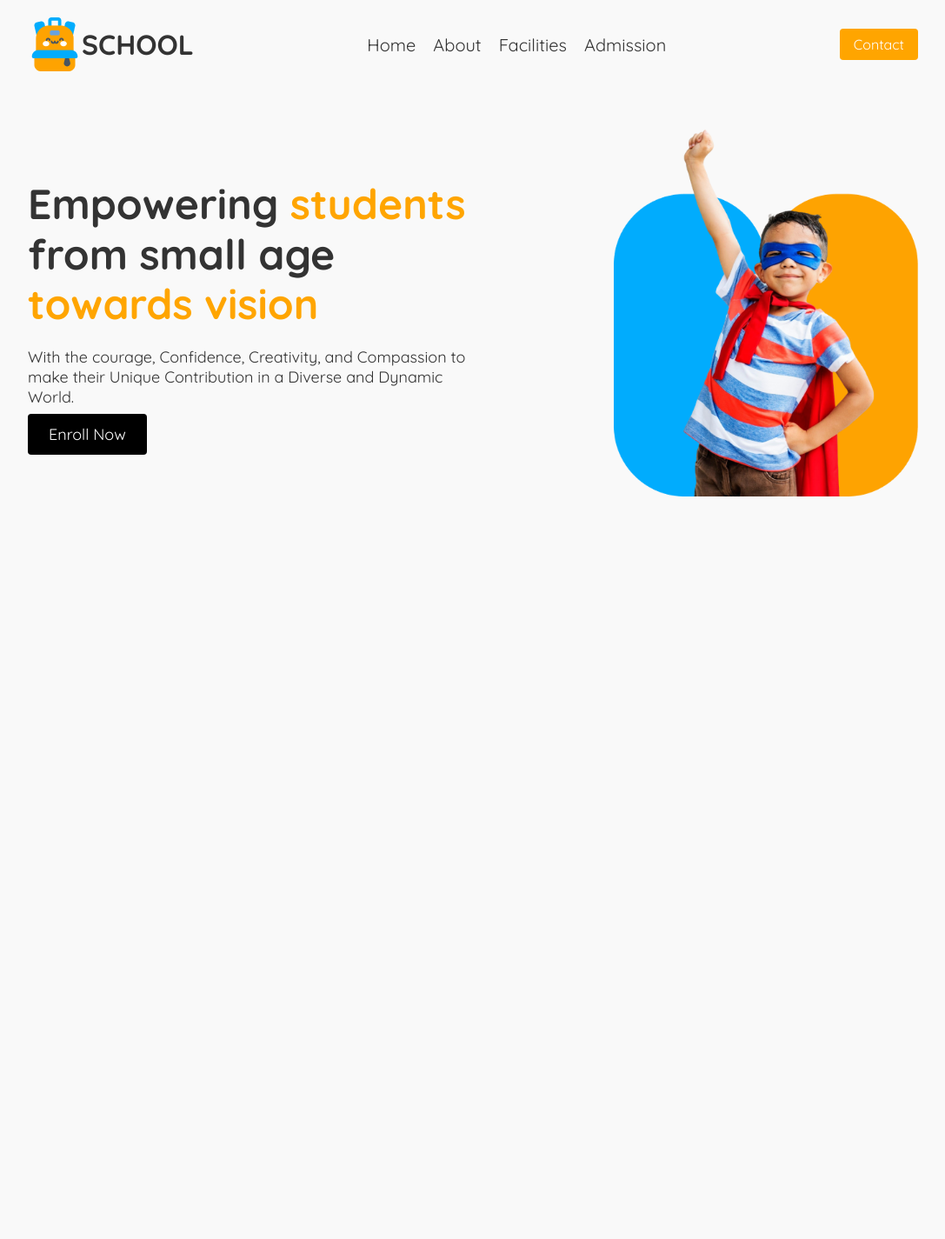
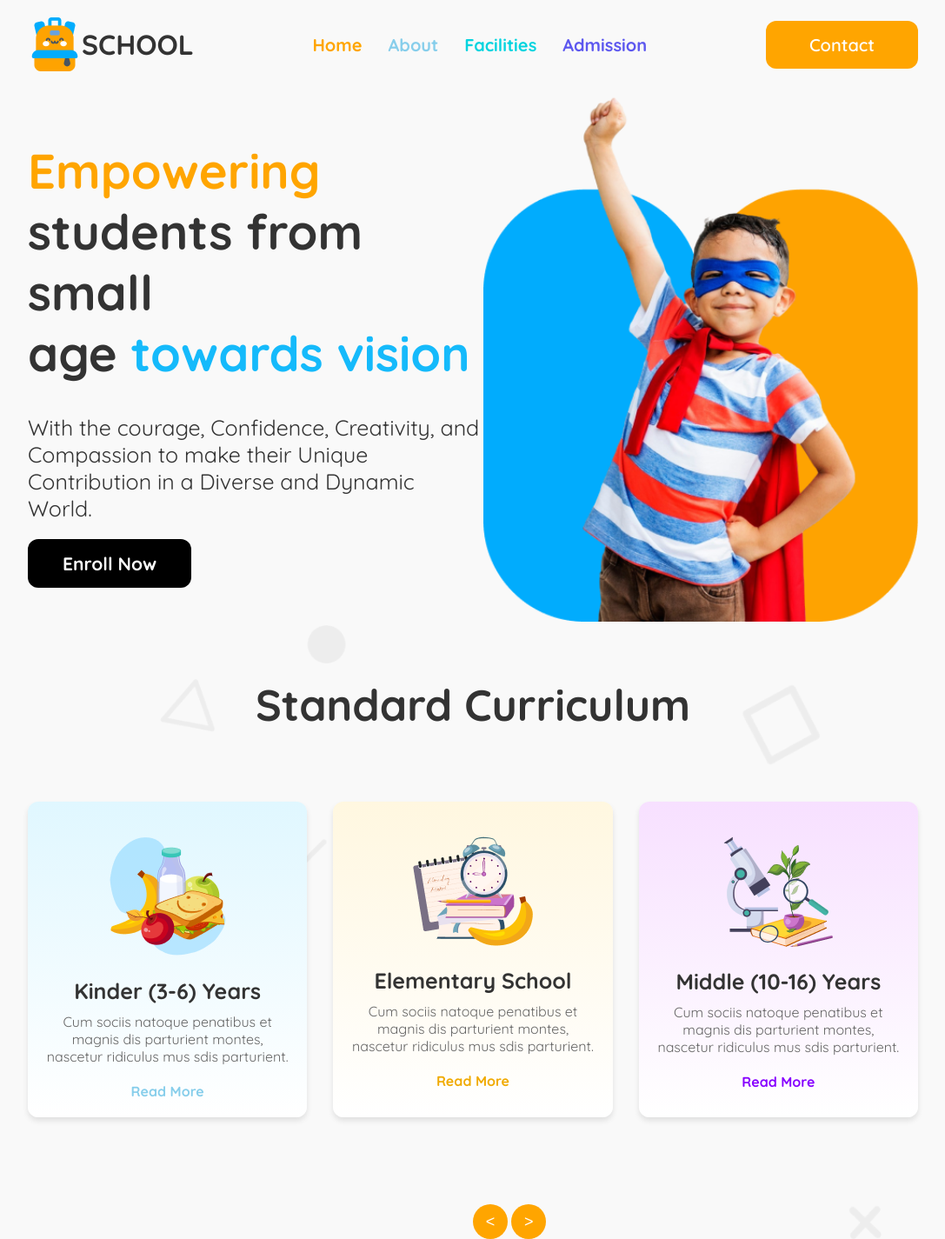
Before and after one commit to tonmoy426/PH-Assignment-2, a plain HTML site: page index.html in a window 1280 px wide. Shown: the whole page at 87% size, without its empty margins (96-1183 px from the left). Before the commit the page ends 800 px from the top, so only its background shows below. Drawn offline with Linux system fonts and the light colour scheme.

Commit message:
3rd commit for standerd curriculam

```diff
--- a/css/style.css
+++ b/css/style.css
@@ -1,4 +1,4 @@
-*{
+* {
     margin: 0px;
     padding: 0px;
 }
@@ -16,7 +16,7 @@ body {
     justify-content: space-between;
     align-items: center;
     padding: 20px 0px;
-    background-color:#f9f9f9;
+    background-color: #f9f9f9;
     width: 80%;
     margin: 0 auto;
 }
@@ -26,84 +26,258 @@ body {
     align-items: center;
 }
 
-.logo-text{
+.logo-text {
     width: 700;
     font-size: 32px;
 }
 
 .navbar .menu {
     display: flex;
-    gap: 20px;
+    gap: 30px;
 }
 
 .navbar .menu a {
     text-decoration: none;
     color: #333;
     font-size: 20px;
+    font-weight: 700;
 }
 
+#home-color {
+    color: #ffa500;
+}
+
+#about-color {
+    color: skyblue;
+}
+
+#facility-color {
+    color: #05D4DF;
+}
+
+#admission-collor {
+    color: #5D58EF;
+}
 
 .navbar .contact {
+    font-family: "Quicksand", serif;
     background-color: #ffa500;
     color: #fff;
-    padding: 8px 16px;
-    border-radius: 4px;
+    padding: 15px 50px;
+    border-radius: 12px;
     text-decoration: none;
-    font-size: 16px;
+    font-size: 20px;
+    font-weight: 600;
+    border-width: 0px;
 }
+.menu-button{
+    display: none;
+    flex-direction: column;
+    width: 30px;
+    height: 20px;
+    cursor: pointer;
 
-.navbar .contact:hover {
-    background-color: #e69500;
-}
+  }
+  .bar{
+    width: 100%;
+    height: 3px;
+    background-color: black;
+    margin: 5px 0px;
+
+  }
+
 
 /* Banner */
 .banner {
-    display: flex;
+    /* display: flex;
+     */
+    display: grid;
+    grid-template-areas: "text image";
+    grid-template-columns: 1fr 0fr;
+    justify-content: space-between;
     align-items: center;
-    justify-content: space-between;
-    padding: 40px 20px;
+    padding: 0px 20px;
     background-color: #f9f9f9;
     width: 80%;
     margin: 0 auto;
 }
 
-.banner .text {
-    max-width: 50%;
+
+
+.banner .text h1 {
+    font-size: 56px;
+    font-weight: 700;
 }
 
-.banner .text h1 {
-    font-size: 48px;
-    margin: 0;
-    line-height: 1.2;
+.banner .text h1 div {
+    color: #ffa500;
 }
 
 .banner .text h1 span {
-    color: #ffa500;
+    color: rgb(21, 186, 251);
 }
 
 .banner .text p {
-    font-size: 18px;
-    margin: 20px 0;
+    font-size: 25px;
+    margin: 35px 0px;
+    font-weight: 400;
 }
 
 .banner .text .button {
     background-color: #000;
     color: #fff;
-    padding: 12px 24px;
+    padding: 15px 40px;
     text-decoration: none;
-    font-size: 18px;
-    border-radius: 4px;
+    font-size: 21px;
+    font-weight: 700;
+    border-radius: 12px;
 }
 
-.banner .text .button:hover {
-    background-color: #333;
+
+.banner .image img {
+    width: 500px;
+    border-radius: 20px;
+    ;
 }
 
-.banner .image {
-    position: relative;
+/* curriculum */
+.curriculum-bg{
+    background-image: url(../assets/bg.png);
+    padding-top: 60px;
+    background-repeat: no-repeat;
+    background-size: cover;
+}
+.curriculum {
+    width: 80%;
+    margin: 0 auto;
+
 }
 
-.banner .image img {
-    width: 350px;
-    border-radius: 20px;
+.curriculum h1 {
+    font-size: 50px;
+    font-weight: 700;
+    text-align: center;
 }
+
+.curriculum .cards {
+    display: grid;
+    grid-template-columns: repeat(3, 2fr);
+    gap: 30px;
+    padding: 80px 0px;
+}
+
+.curriculum .card {
+    background: linear-gradient(to bottom, #e0f7ff, #ffffff);
+    border-radius: 12px;
+    box-shadow: 0 4px 6px rgba(0, 0, 0, 0.1);
+    padding: 20px;
+    text-align: center;
+    transition: transform 0.3s;
+}
+
+.curriculum .card:hover {
+    transform: translateY(-10px);
+}
+
+.curriculum .card img {
+    margin: 20px 0px;
+}
+
+.curriculum .card h3 {
+    font-size: 25px;
+    margin-bottom: 10px;
+}
+
+.curriculum .card p {
+    font-size: 16px;
+    color: #666;
+    margin-bottom: 20px;
+}
+
+.curriculum .card a {
+    text-decoration: none;
+    color: #007bff;
+    font-weight: bold;
+}
+
+.curriculum .card:nth-child(2) {
+    background: linear-gradient(to bottom, #fff7e0, #ffffff);
+}
+
+.curriculum .card:nth-child(3) {
+    background: linear-gradient(to bottom, #f7e0ff, #ffffff);
+}
+
+.curriculum .pagination {
+    justify-items: center;
+    margin-top: 20px;
+    margin-left: 50%;
+}
+
+.curriculum .pagination button {
+    background-color: #ffa500;
+    border: none;
+    border-radius: 50%;
+    color: white;
+    width: 40px;
+    height: 40px;
+    font-size: 18px;
+    margin: 0 auto;
+    cursor: pointer;
+}
+
+.curriculum .pagination button:hover {
+    background-color: #e69500;
+}
+
+
+
+
+
+
+
+
+
+
+/* Responsive Design */
+
+@media (max-width: 600px) {
+
+    .navbar h3{
+        display: none;
+    }
+    .navbar{
+        border-bottom: 1px solid #f8c15b;
+        width: 90%;
+    }
+    .navbar .menu{
+        display: none;
+    }
+    .contact{
+        display: none;
+    }
+    .menu-button{
+        display: block;
+    }
+
+
+    .banner {
+        grid-template-areas:"text""image";
+        grid-template-columns: 1fr;
+        text-align: center;
+    }
+    .text{
+        order: 2;
+    }
+    .banner{
+        margin: 0px 0px;
+        padding: 10px 10px;
+    }
+    .banner .text h1 {
+        font-size: 46px;
+        font-weight: 700;
+    }
+    .curriculum .cards {
+        grid-template-columns: 1fr;
+    }
+}
--- a/index.html
+++ b/index.html
@@ -20,19 +20,25 @@
                 <h3 class="logo-text">SCHOOL</h3>
             </div>
             <div class="menu">
-                <a class="home-color" href="#home">Home</a>
-                <a href="#about">About</a>
-                <a href="#facilities">Facilities</a>
-                <a href="#admission">Admission</a>
+                <a id="home-color" href="#home">Home</a>
+                <a id="about-color" href="#about">About</a>
+                <a id="facility-color" href="#facilities">Facilities</a>
+                <a id="admission-collor" href="#admission">Admission</a>
             </div>
-            <a href="#contact" class="contact">Contact</a>
+            <button class="contact">Contact</button>
+            <div class="menu-button">
+                <div class="bar"></div>
+                <div class="bar"></div>
+                <div class="bar"></div>
+            </div>
         </section>
 
         <!-- Banner -->
-        <!-- Banner -->
-        <div class="banner">
+        <section class="banner">
             <div class="text">
-                <h1>Empowering <span>students</span> from small age <span>towards vision</span></h1>
+                <h1>
+                    <div>Empowering</div> students from small <br> age <span>towards vision</span>
+                </h1>
                 <p>With the courage, Confidence, Creativity, and Compassion to make their Unique Contribution in a
                     Diverse and Dynamic World.</p>
                 <a href="#enroll" class="button">Enroll Now</a>
@@ -41,11 +47,42 @@
                 <img src="./assets/hero-kids.png" alt="Child">
 
             </div>
-        </div>
-
+        </section>
     </nav>
     <main>
-
+        <!-- Standard Curriculum -->
+        <section class="curriculum-bg">
+            <div class="curriculum">
+                <h1>Standard Curriculum</h1>
+            <div class="cards">
+                <div class="card">
+                    <img src="./assets/kinder.png" alt="Kinder">
+                    <h3>Kinder (3-6) Years</h3>
+                    <p>Cum sociis natoque penatibus et magnis dis parturient montes, nascetur ridiculus mus sdis
+                        parturient.</p>
+                    <a style="color: skyblue;" href="#">Read More</a>
+                </div>
+                <div class="card">
+                    <img src="./assets/elementary.png" alt="Elementary">
+                    <h3>Elementary School</h3>
+                    <p>Cum sociis natoque penatibus et magnis dis parturient montes, nascetur ridiculus mus sdis
+                        parturient.</p>
+                    <a style="color: #F0AA00;" href="#">Read More</a>
+                </div>
+                <div class="card">
+                    <img src="./assets/middle.png" alt="Middle">
+                    <h3>Middle (10-16) Years</h3>
+                    <p>Cum sociis natoque penatibus et magnis dis parturient montes, nascetur ridiculus mus sdis
+                        parturient.</p>
+                    <a style="color: #8700FF;" href="#">Read More</a>
+                </div>
+            </div>
+            <div class="pagination">
+                <button>&lt;</button>
+                <button>&gt;</button>
+            </div>
+            </div>
+        </section>
     </main>
     <footer>
 
```
